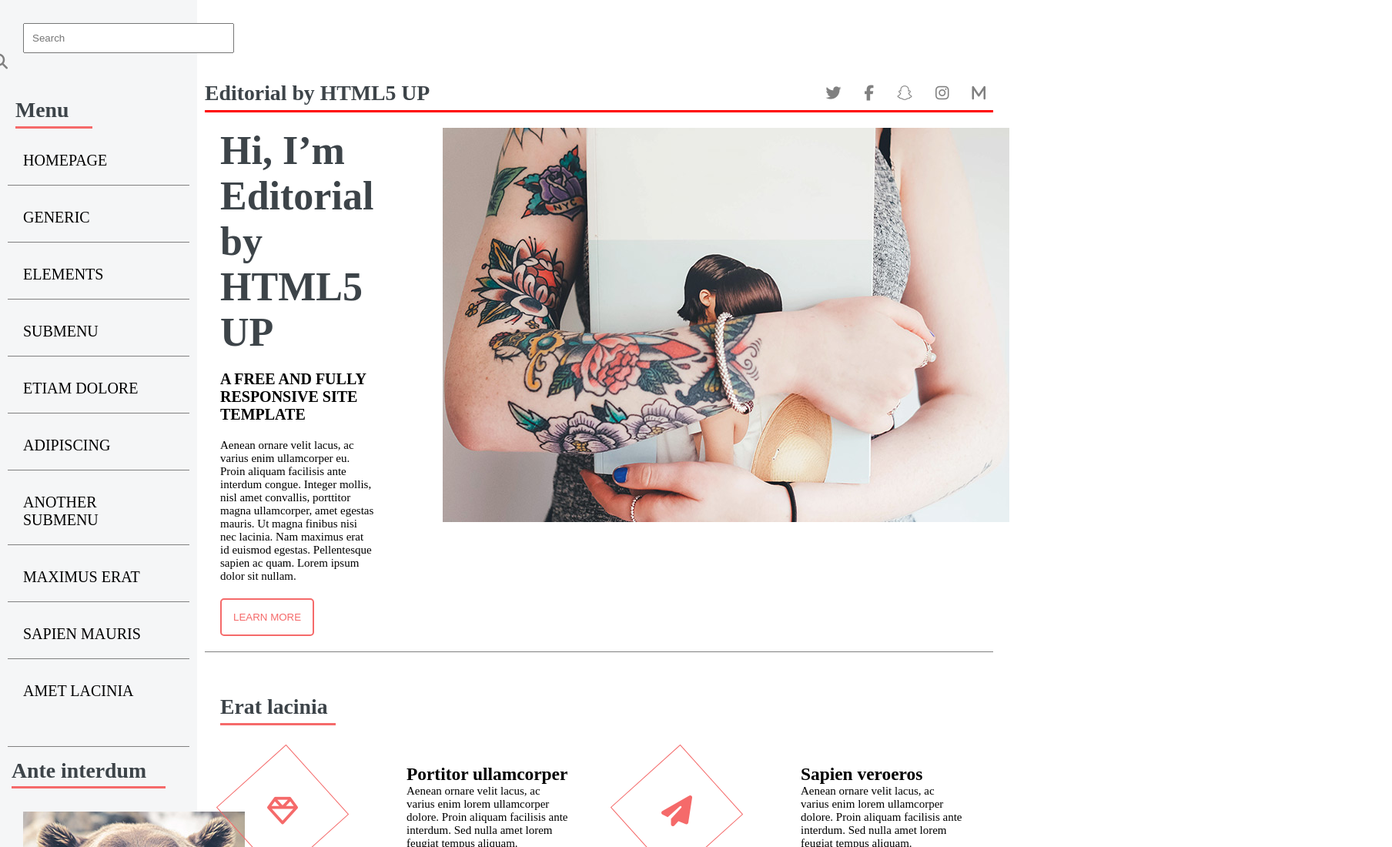
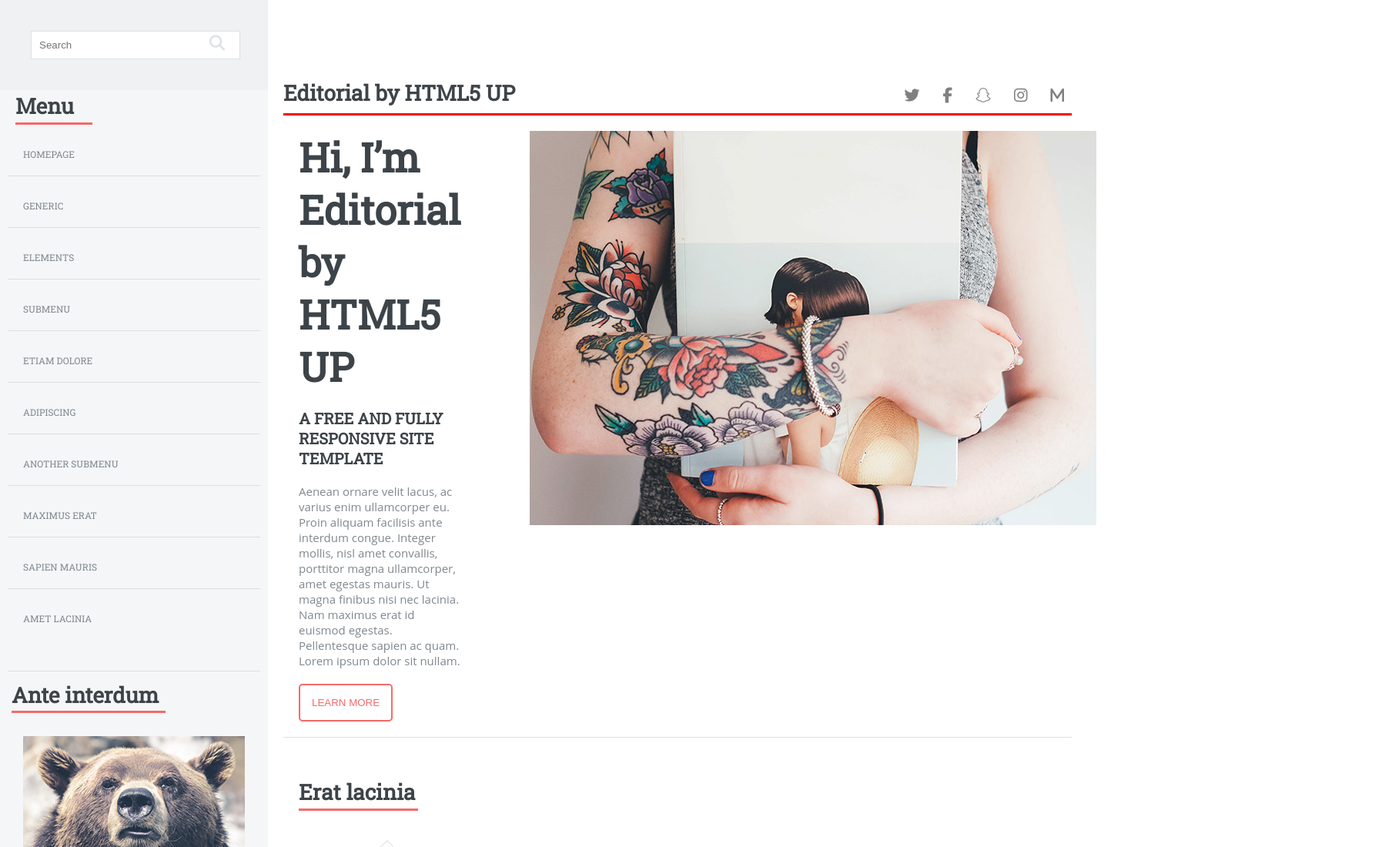
Before and after one commit to martinmontesjavier/m9, a plain HTML site: page pr1/index.html in a window 1280 px wide. Shown: the top 1100 px of the page at 77% size, 1808 px wide, since content can reach past the window. Drawn offline with Linux system fonts and the light colour scheme.

Commit message:
Add files via upload

```diff
--- a/pr1/estilo.css
+++ b/pr1/estilo.css
@@ -5,6 +5,8 @@
 
 body{
     font-size: 20px;
+    color: #7f888f;
+    font-family: "Open Sans", sans-serif;
 }
 
 h1{
@@ -12,6 +14,17 @@ h1{
     color: #3d4449;
     font-family: "Roboto Slab", serif;
     font-weight: 700;
+}
+h2{
+    font-family: "Roboto Slab", serif;
+}
+h3{
+    color:#3d4449;
+    font-family: "Roboto Slab", serif;
+}
+h4{
+    color:#3d4449;
+    font-family: "Roboto Slab", serif;
 }
 
 p{
@@ -38,7 +51,7 @@ p{
 
 
 .infoContacto h2{
-    width: 150px;
+    width: 170px;
     margin-left: 15px;
 }
 
@@ -47,27 +60,33 @@ p{
     margin-top: 10px;
 }
 
+.contacto i{
+    color: #f56a6a;
+}
+
 #principal{
     display: flex;
 }
 .sidebar{
-    width: 20%;
+    width: 380px;
     background-color: #f5f6f7;
 }
 
 .buscador{
-    margin: 10px;
-    padding: 20px;
+    padding: 40px;
+    background-color: #eff1f2;
 }
 
 .buscador input{
     padding: 10px;
     width: 250px;
+    border: 1px solid;
+    border-color: rgba(210, 215, 217, 0.75);
 }
 
 .buscador i{
     margin-left: -40px;
-    color: grey;
+    color: rgba(210, 215, 217, 0.75);
 }
 
 .menu h2{
@@ -77,8 +96,10 @@ p{
 .menu li{
     margin: 10px;
     padding: 20px;
-    border-bottom: 1px solid grey;
+    border-bottom: 1px solid rgba(210, 215, 217, 0.75);
     list-style: none;
+    font-family: "Roboto Slab", serif;
+    font-size: 12px;
 }
 
 .menu li:hover{
@@ -98,7 +119,8 @@ li:hover>ul{
 }
 
 li:hover>ul li{
-    color: black;
+    color: #7f888f;
+    font-family: "Roboto Slab", serif;
 }
 
 li:hover>ul li:hover{
@@ -118,7 +140,7 @@ li:hover>ul li:hover{
 }
 
 .tarjetaGaleria p{
-    border-bottom: 1px solid grey;
+    border-bottom: 1px solid rgba(210, 215, 217, 0.75);
 }
 
 .tarjetaGaleria:last-child p{
@@ -131,7 +153,7 @@ li:hover>ul li:hover{
     display: flex;
     margin: 30px;
     padding-bottom: 30px;
-    border-bottom: 1px solid grey;
+    border-bottom: 1px solid rgba(210, 215, 217, 0.75);
 }
 
 .contacto li i{
@@ -140,7 +162,9 @@ li:hover>ul li:hover{
 
 .contenido{
     width: 80%;
-    margin-left: 10px;
+    /* margin-left: 10px; */
+    padding-left: 20px;
+    padding-right: 20px;
 }
 
 header{
@@ -151,7 +175,7 @@ header{
 
 header h2{
     border-bottom: none !important;
-    width: 300px;
+    width: 305px;
 }
 
 header div{
@@ -178,7 +202,7 @@ header div{
 
 #seccion1{
     display: flex;
-    border-bottom: 1px solid grey;
+    border-bottom: 1px solid rgba(210, 215, 217, 0.75);
 }
 
 .imagenSeccion1{
@@ -212,12 +236,12 @@ header div{
 }
 
 #seccion2{
-    border-bottom: 1px solid grey;
+    border-bottom: 1px solid rgba(210, 215, 217, 0.75);
     height: 500px;
 }
 
 #seccion2 h2{
-    width: 150px;
+    width: 155px;
     margin-top: 50px;
     margin-left: 20px;
 }
@@ -245,7 +269,7 @@ header div{
 
 .containerIcono{
     margin-right: 100px;
-    border: 1px solid #f56a6a;
+    border: 1px solid rgba(210, 215, 217, 0.75);
     transform: rotate(48deg);
 }
 
@@ -257,7 +281,7 @@ header div{
 
 .contenidoSeccion3{
     display: flex;
-    border-bottom: 1px solid grey;
+    border-bottom: 1px solid rgba(210, 215, 217, 0.75);
     width: 1400px;
 }
 
@@ -274,7 +298,7 @@ header div{
     width: 500px;
     margin: 0 20px 0 20px;
     padding-right: 30px;
-    border-right: 1px solid grey;
+    border-right: 1px solid rgba(210, 215, 217, 0.75);
 }
 
 .tarjetaSeccion3 img{
--- a/pr1/index.html
+++ b/pr1/index.html
@@ -7,6 +7,9 @@
     <link rel="stylesheet" href="estilo.css" />
     <script src="https://kit.fontawesome.com/079feed745.js" crossorigin="anonymous"></script>
     <!-- <link href="https://cdn.jsdelivr.net/npm/bootstrap@5.0.2/dist/css/bootstrap.min.css" rel="stylesheet" integrity="sha384-EVSTQN3/azprG1Anm3QDgpJLIm9Nao0Yz1ztcQTwFspd3yD65VohhpuuCOmLASjC" crossorigin="anonymous"> -->
+    <link rel="preconnect" href="https://fonts.googleapis.com">
+    <link rel="preconnect" href="https://fonts.gstatic.com" crossorigin>
+    <link href="https://fonts.googleapis.com/css2?family=Roboto+Slab&display=swap" rel="stylesheet">
   </head>
   <body>
     <div id="principal">
```
